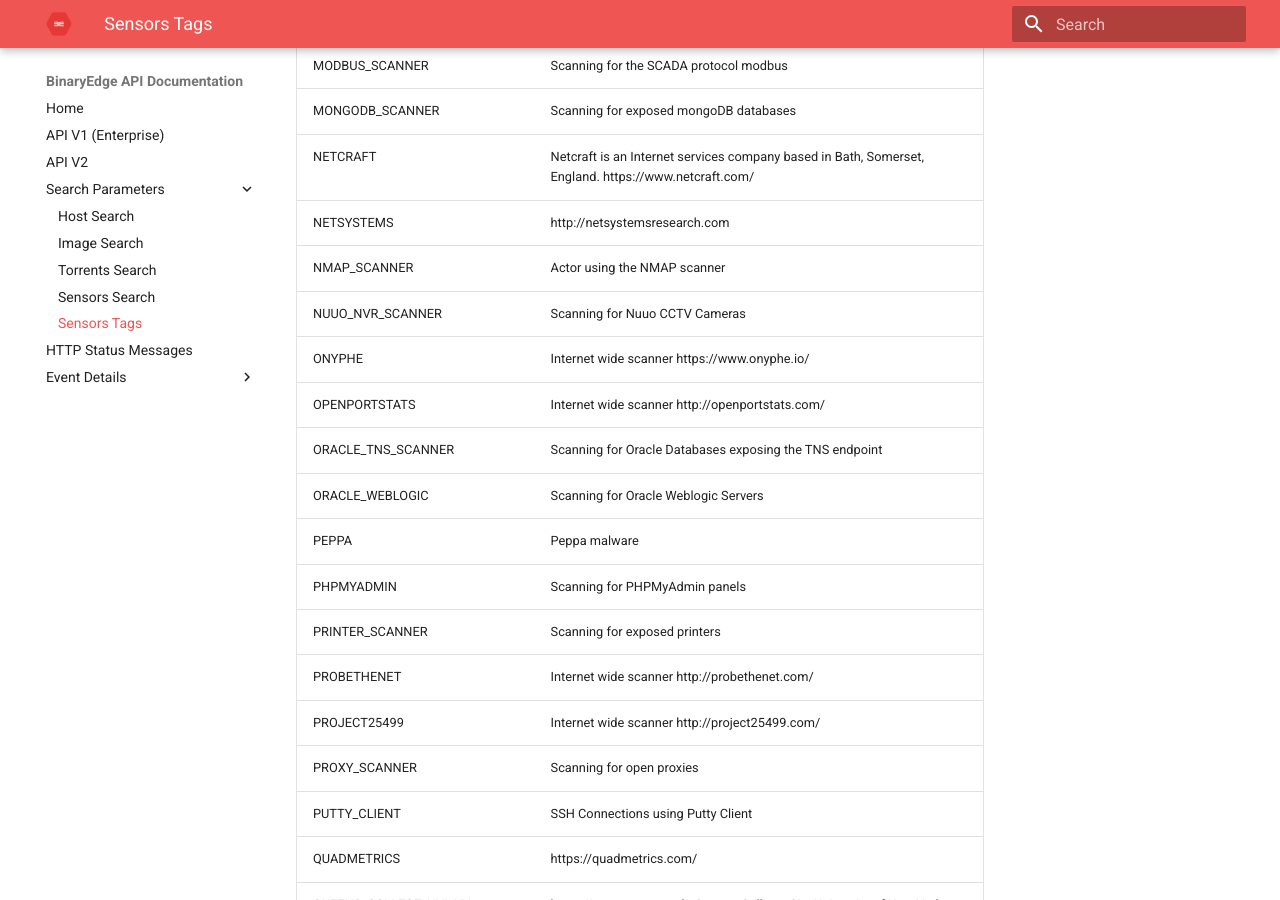
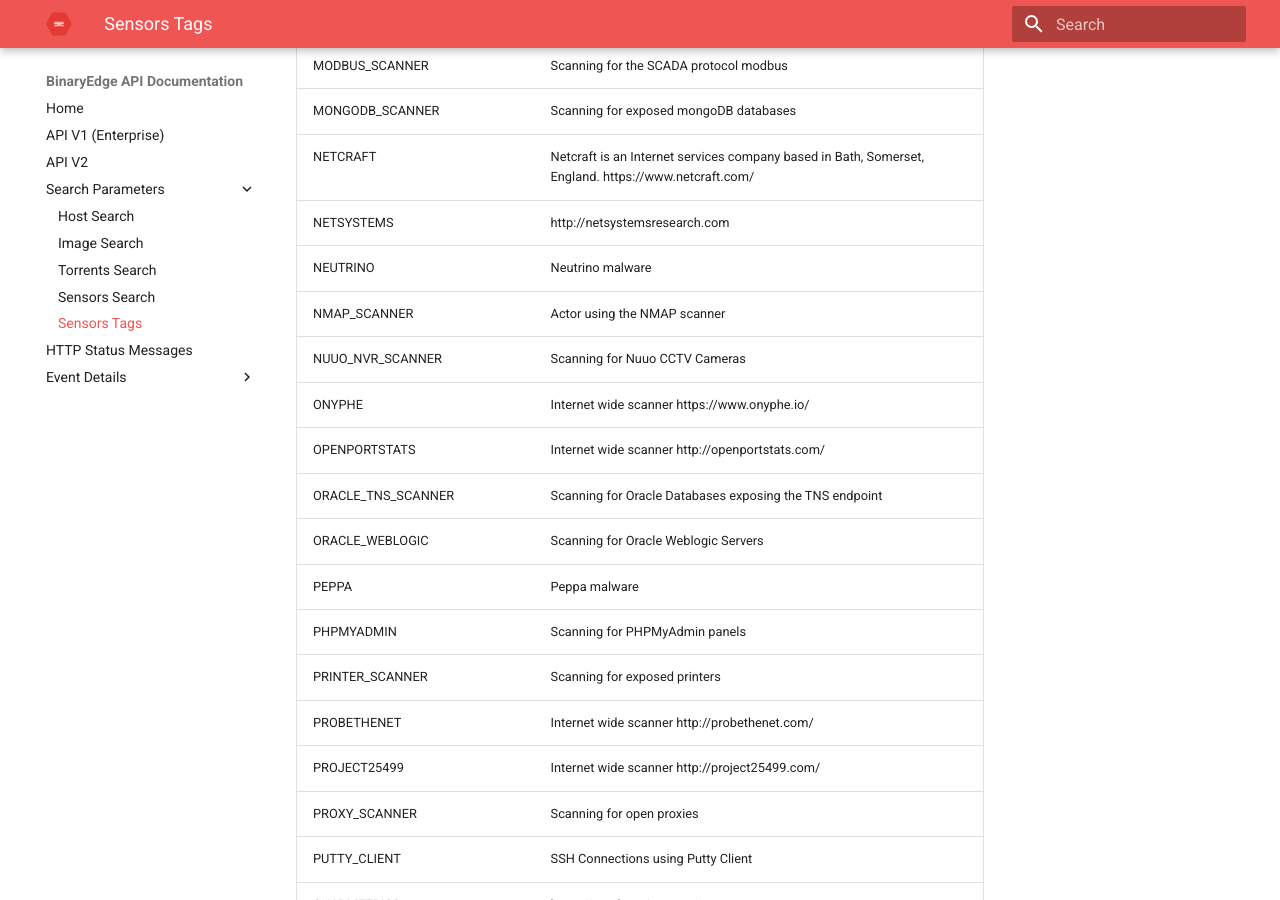
Before and after one commit to igama/docs.binaryedge.io, an MkDocs documentation site: the page built from docs/sensors-tags.md, in a window 1280 px wide and 900 px high, scrolled down 4852 px. Built offline with MkDocs 1.6.1 and Material for MkDocs 9.7.7, drawn with Linux system fonts in a browser that asks for light colours.

Commit message:
Update sensors-tags.md

```diff
--- a/docs/sensors-tags.md
+++ b/docs/sensors-tags.md
@@ -97,6 +97,7 @@
  | MONGODB_SCANNER | Scanning for exposed mongoDB databases |
  | NETCRAFT | Netcraft is an Internet services company based in Bath, Somerset, England. https://www.netcraft.com/ |
  | NETSYSTEMS | http://netsystemsresearch.com |
+ | NEUTRINO | Neutrino malware |
  | NMAP_SCANNER | Actor using the NMAP scanner  |
  | NUUO_NVR_SCANNER | Scanning for Nuuo CCTV Cameras |
  | ONYPHE | Internet wide scanner https://www.onyphe.io/ |
```
